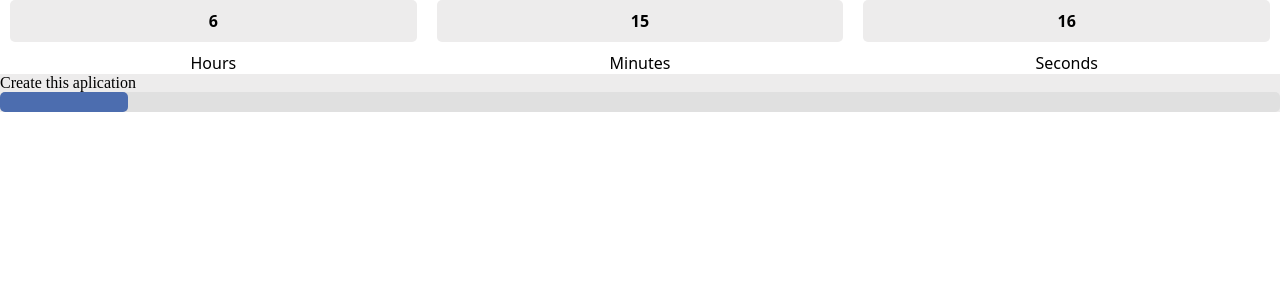
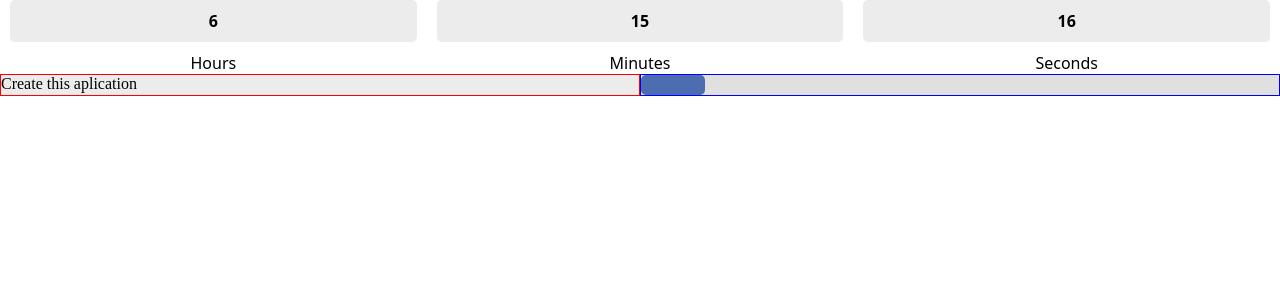
Before and after one commit to angelporlan/To-Do-List, an Angular app: page / in a window 1280 px wide. Shown: the top 300 px of the page. Built offline with nearby package versions, Linux system fonts and the light colour scheme.

Commit message:
recomposition of the task component

```diff
--- a/src/components/task/task.component.css
+++ b/src/components/task/task.component.css
@@ -1,3 +1,18 @@
 article {
     background-color: rgb(237, 236, 236);
+    display: flex;
 }
+
+.left-zone {
+    width: 50%;
+    border: 1px solid red;
+}
+
+.right-zone {
+    width: 50%;
+    border: 1px solid blue;
+}
+
+app-progress-bar {
+    width: 100%;
+}
--- a/src/components/task/task.component.html
+++ b/src/components/task/task.component.html
@@ -1,4 +1,8 @@
 <article>
-    <p>Create this aplication</p>
-    <app-progress-bar ></app-progress-bar>
+    <div class="left-zone">
+        <p class="half-width">Create this aplication</p>
+    </div>
+    <div class="right-zone">
+        <app-progress-bar ></app-progress-bar>
+    </div>
 </article>
```
